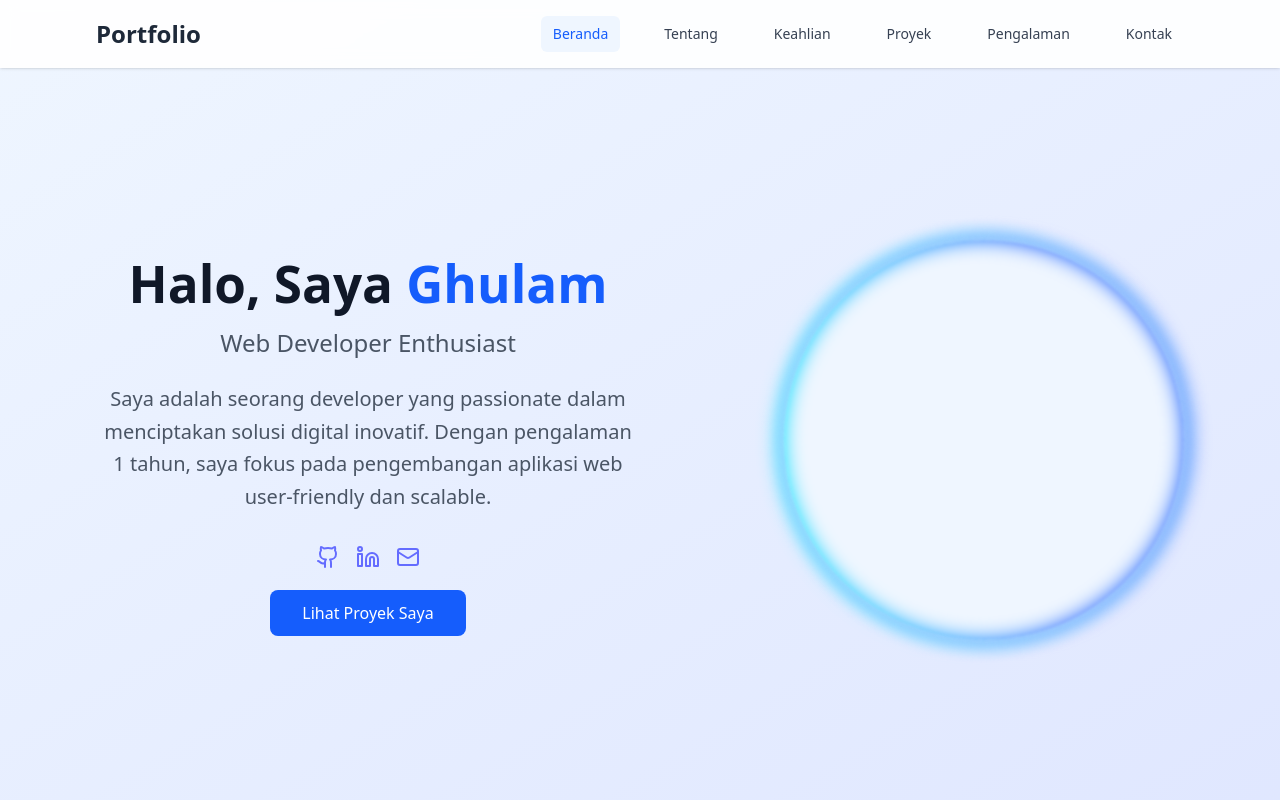
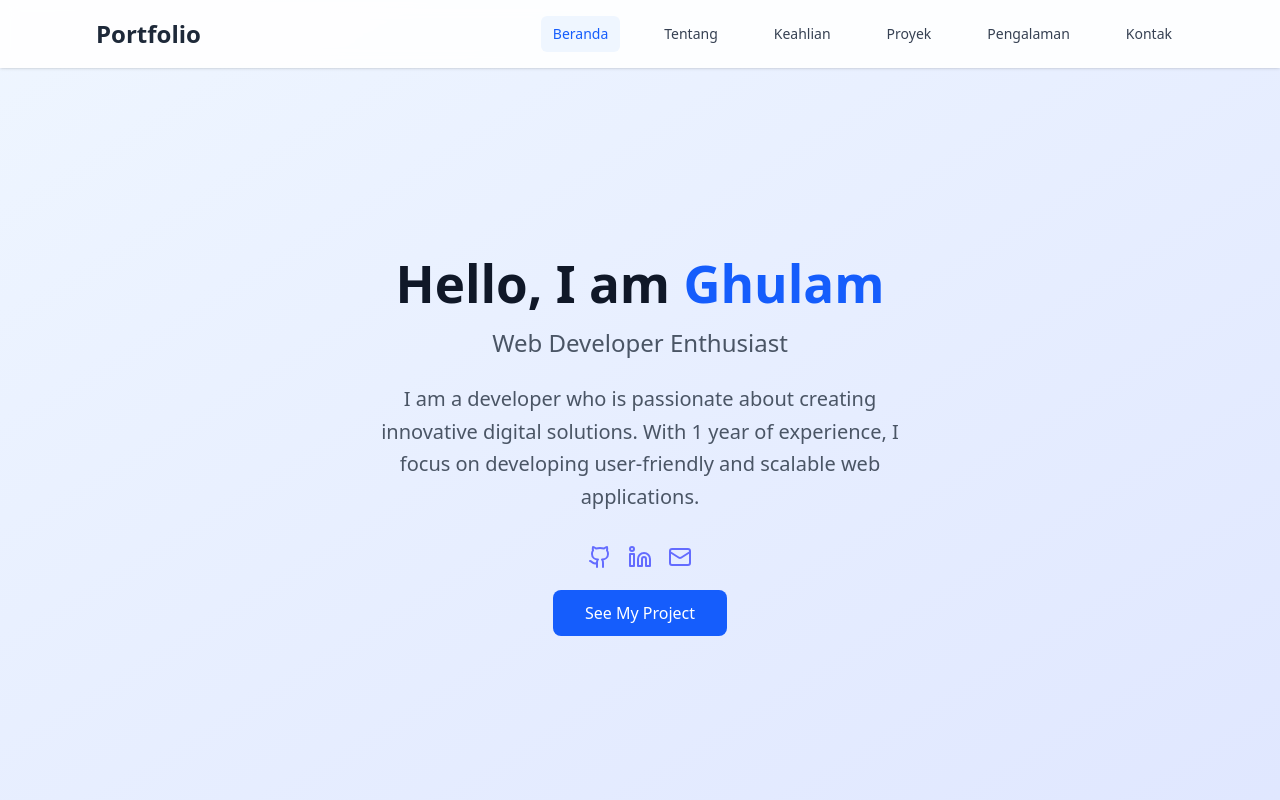
Before and after one commit to ghulammf/web-portofolio, a React (Vite) app: page / in a window 1280 px wide. Shown: the top 800 px of the page. Built offline with nearby package versions, Linux system fonts and the light colour scheme.

Commit message:
remove circle image

```diff
--- a/src/layouts/Home.jsx
+++ b/src/layouts/Home.jsx
@@ -29,19 +29,19 @@ function Home() {
       id="home"
       className="pt-20 min-h-screen flex items-center bg-gradient-to-br from-blue-50 to-indigo-100"
     >
-      <div className="max-w-6xl mx-auto px-4 sm:px-6 lg:px-8 py-12">
-        <div className="flex flex-col lg:flex-row items-center justify-between">
+      <div className="flex justify-center max-w-6xl mx-auto px-4 sm:px-6 lg:px-8 py-12">
+        {/* <div className="flex flex-col lg:flex-row items-center justify-between"> */}
         <div className="lg:w-1/2 mb-8 lg:mb-0">
           <h1 className="text-4xl lg:text-6xl font-bold text-gray-900 mb-4">
-              Halo, Saya <span className="text-blue-600">Ghulam</span>
+            Hello, I am <span className="text-blue-600">Ghulam</span>
           </h1>
           <h2 className="text-xl lg:text-2xl text-gray-600 mb-6">
             Web Developer Enthusiast
           </h2>
           <p className="text-lg text-gray-600 mb-8 leading-relaxed md:text-lg lg:text-xl">
-              Saya adalah seorang developer yang passionate dalam menciptakan
-              solusi digital inovatif. Dengan pengalaman 1 tahun, saya fokus
-              pada pengembangan aplikasi web user-friendly dan scalable.
+            I am a developer who is passionate about creating innovative digital
+            solutions. With 1 year of experience, I focus on developing
+            user-friendly and scalable web applications.
           </p>
           <div className="flex justify-center space-x-4 mb-8">
             <Contact link={"https://github.com/ghulammf"} icon={Github} />
@@ -51,13 +51,13 @@ function Home() {
               }
               icon={Linkedin}
             />
-              <Contact link={"mail"} icon={Mail} />
+            <Contact link={"mailto:muhtadinamri123@gmail.com"} icon={Mail} />
           </div>
           <span
             onClick={() => scrollToSection("projects")}
             className="bg-blue-600 text-white px-8 py-3 rounded-lg font-medium hover:bg-blue-700 transition-colors cursor-pointer"
           >
-              Lihat Proyek Saya
+            See My Project
           </span>
         </div>
         {/* <div className="lg:w-1/2 flex justify-center">
@@ -71,10 +71,10 @@ function Home() {
               </div>
             </div>
           </div> */}
-          <div className="spinner">
+        {/* <div className="spinner">
             <div className="spinner1"></div>
-          </div>
-        </div>
+          </div> */}
+        {/* </div> */}
       </div>
     </section>
   );
```
Lines whose indentation alone changed are shown as unchanged.
